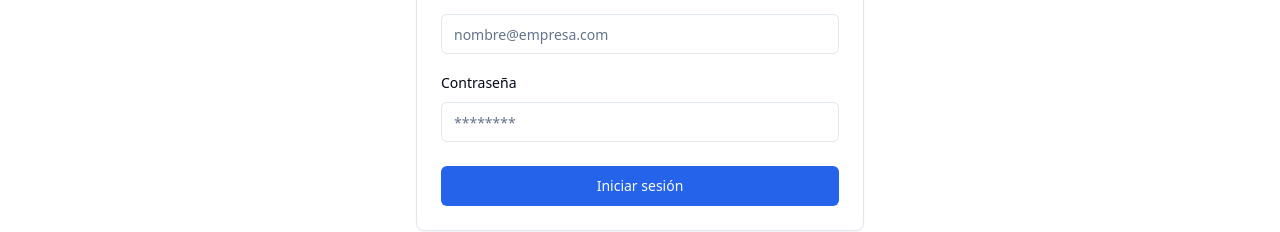
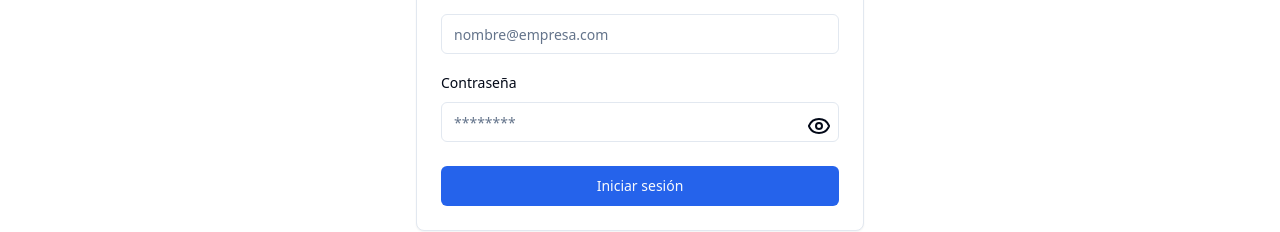
Before and after one commit to LumarSoft/uesevi-app, a Next.js app: page /loginempresa in a window 1280 px wide. Shown: the part 380-612 px from the top of the page. Built offline with nearby package versions, Linux system fonts and the light colour scheme; no server answers.

Commit message:
feat: ahora se puede ver la contrasenia en login empresa

```diff
--- a/src/modules/Client/loginEmpresa/index.tsx
+++ b/src/modules/Client/loginEmpresa/index.tsx
@@ -1,5 +1,6 @@
 "use client";
 import { Building2 } from "lucide-react";
+import { EyeIcon, EyeOffIcon } from "lucide-react";
 import { Button } from "@/components/ui/button";
 import {
   Card,
@@ -22,6 +23,7 @@ import LoadingSpinner from "@/modules/Login/components/LoadingSpinner";
 export function LoginEmpresaModule() {
   const [email, setEmail] = useState("");
   const [password, setPassword] = useState("");
+  const [showPassword, setShowPassword] = useState(false); // Nueva variable de estado para mostrar/ocultar contraseña
   const [loading, setLoading] = useState(false);
   const router = useRouter();
 
@@ -66,10 +68,8 @@ export function LoginEmpresaModule() {
 
       // Manejo de errores específicos de Axios
       if (error.response) {
-        // Error en la respuesta de la API
         const { statusCode, message } = error.response.data;
 
-        // Mostrar mensaje específico basado en el código de estado
         if (statusCode === 401) {
           toast.error(
             "Las credenciales son incorrectas. Verifique su correo y contraseña."
@@ -78,7 +78,6 @@ export function LoginEmpresaModule() {
           toast.error(message || "Ocurrió un error al iniciar sesión.");
         }
       } else {
-        // Error genérico
         toast.error("Ocurrió un error en la solicitud.");
       }
 
@@ -112,16 +111,23 @@ export function LoginEmpresaModule() {
                 onChange={(e) => setEmail(e.target.value)}
               />
             </div>
-            <div className="space-y-2">
+            <div className="space-y-2 relative">
               <Label htmlFor="password">Contraseña</Label>
               <Input
                 id="password"
                 required
-                type="password"
+                type={showPassword ? "text" : "password"} // Muestra/oculta la contraseña
                 placeholder="********"
                 value={password}
                 onChange={(e) => setPassword(e.target.value)}
               />
+              <button
+                type="button"
+                className="absolute right-2 top-9" // Ajusta la posición del ícono
+                onClick={() => setShowPassword(!showPassword)}
+              >
+                {showPassword ? <EyeOffIcon /> : <EyeIcon />}
+              </button>
             </div>
           </CardContent>
           <CardFooter>
```
